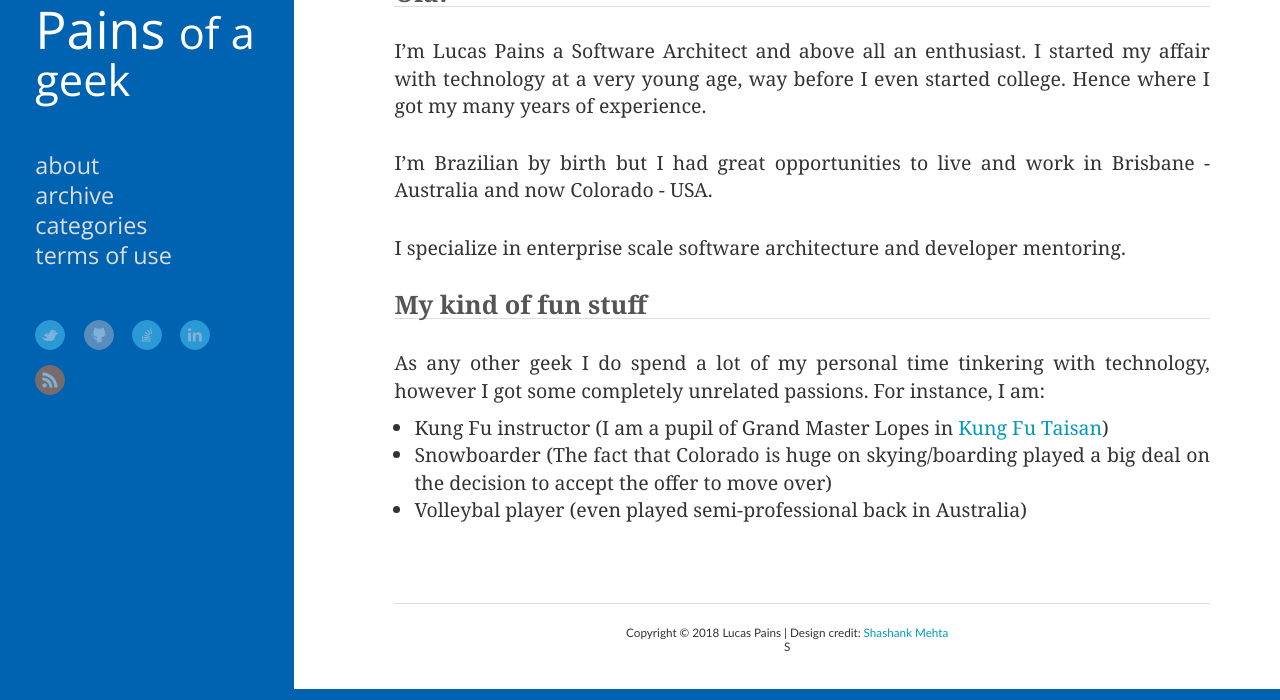
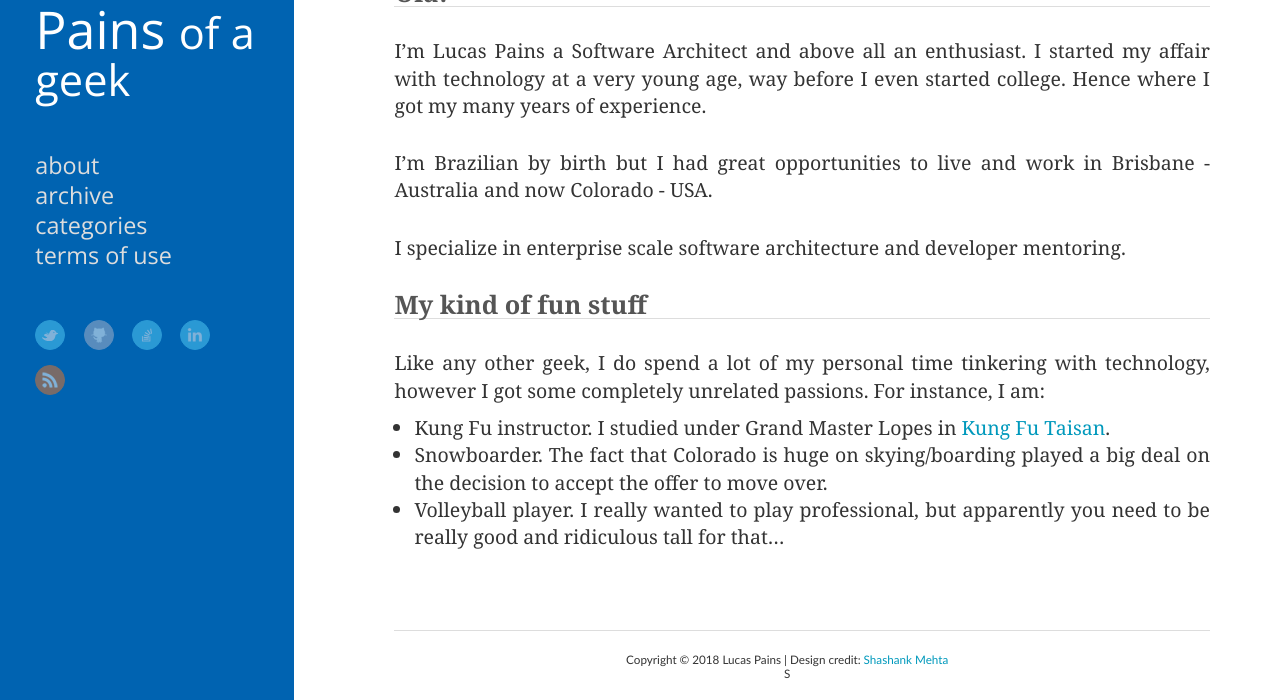
Before and after one commit to jlucaspains/blog, a Jekyll site: the page built from about.md, in a window 1280 px wide, cut to the strip 211-911 px from the top of the page. Built offline with Jekyll 4.4.1, drawn with Linux system fonts in a browser that asks for light colours; nearby versions of some CDN libraries; comment, search, counter and statistics services are not loaded.

Commit message:
Small change to about page; New post.

```diff
--- a/about.md
+++ b/about.md
@@ -13,8 +13,8 @@ I'm Brazilian by birth but I had great opportunities to live and work in Brisban
 I specialize in enterprise scale software architecture and developer mentoring.
 
 ## My kind of fun stuff
-As any other geek I do spend a lot of my personal time tinkering with technology, however I got some completely unrelated passions. For instance, I am:
+Like any other geek, I do spend a lot of my personal time tinkering with technology, however I got some completely unrelated passions. For instance, I am:
 
-  * Kung Fu instructor (I am a pupil of Grand Master Lopes in [Kung Fu Taisan](http://kungfutaisan.com.br/))
-  * Snowboarder (The fact that Colorado is huge on skying/boarding played a big deal on the decision to accept the offer to move over)
-  * Volleybal player (even played semi-professional back in Australia)
+  * Kung Fu instructor. I studied under Grand Master Lopes in [Kung Fu Taisan](http://kungfutaisan.com.br/).
+  * Snowboarder. The fact that Colorado is huge on skying/boarding played a big deal on the decision to accept the offer to move over.
+  * Volleyball player. I really wanted to play professional, but apparently you need to be really good and ridiculous tall for that...
```
Also changed, not shown: _posts/2018-7-7-install-root-ca-in-android.md (added, +28 -0 lines), images/posts/ExportCertificate.gif (added), images/posts/ImportCertificateAndroid.gif (added).
